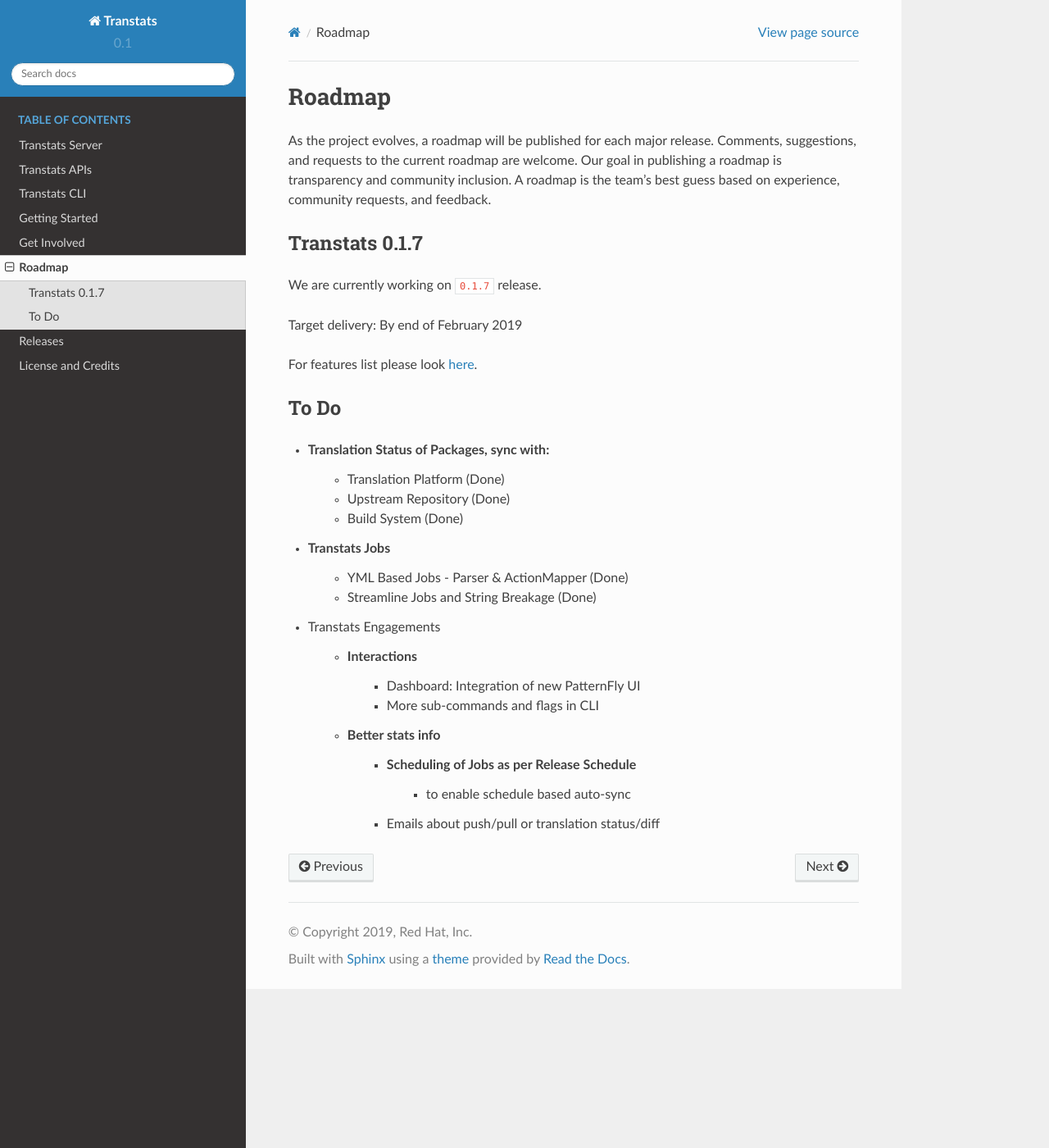
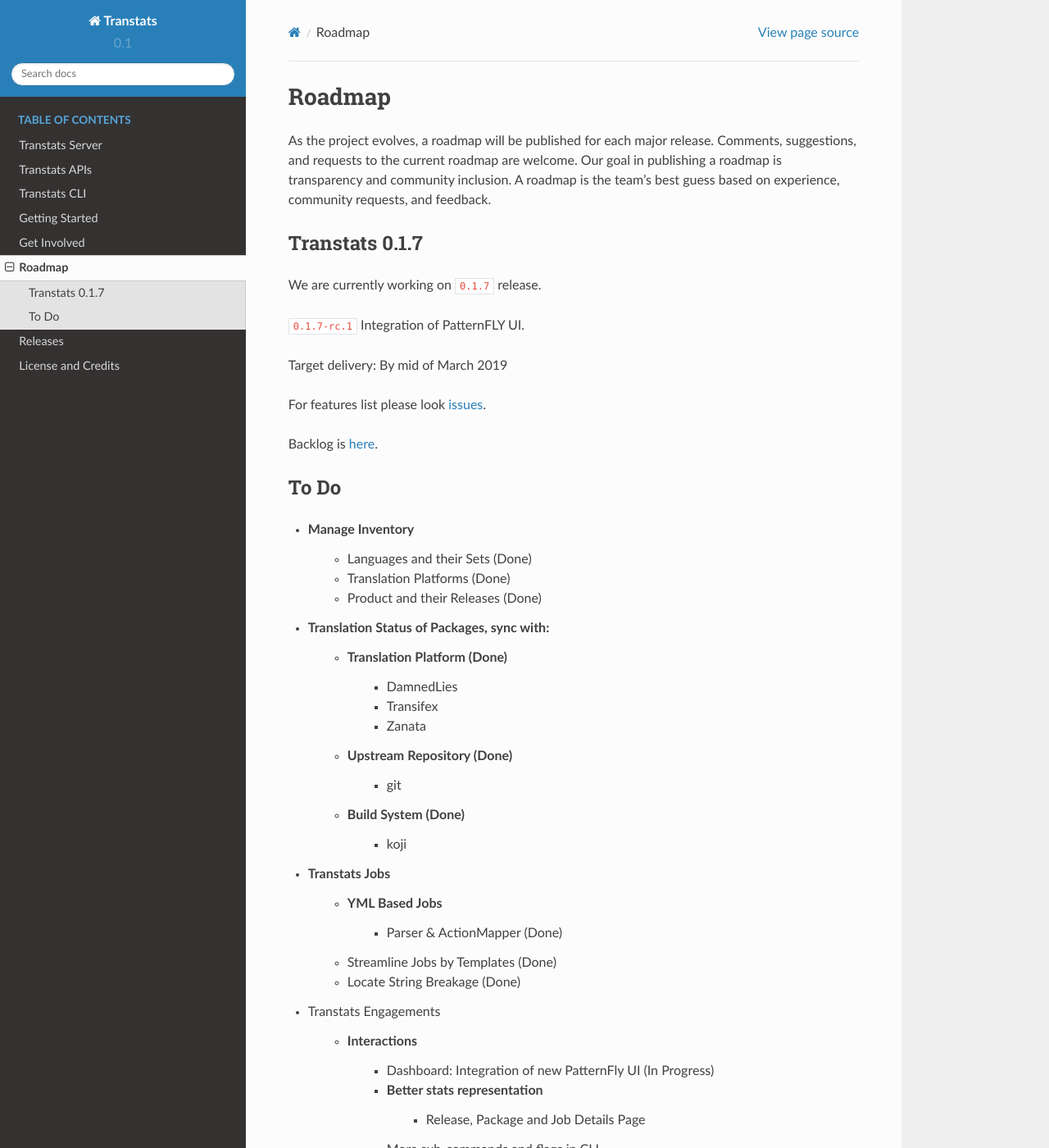
Before and after one commit to transtats/transtats, a Sphinx documentation site: the page built from docs/source/roadmap.rst, in a window 1280 px wide and 1400 px high. Shown: the whole window at 82% size. Built offline with Sphinx 7.4.7 and the Read the Docs theme 2.0.0, drawn with Linux system fonts in a browser that asks for light colours; some of the changed text lies outside the part shown.

```diff
--- a/docs/source/roadmap.rst
+++ b/docs/source/roadmap.rst
@@ -9,30 +9,56 @@ Transtats 0.1.7
 
 We are currently working on :code:`0.1.7` release.
 
-Target delivery: By end of February 2019
+:code:`0.1.7-rc.1`
+Integration of PatternFLY UI.
 
-For features list please look `here <https://github.com/transtats/transtats/issues?q=is%3Aopen+is%3Aissue+milestone%3Arelease_0.1.7>`_.
+Target delivery: By mid of March 2019
 
+
+For features list please look `issues <https://github.com/transtats/transtats/issues?q=is%3Aopen+is%3Aissue+milestone%3Arelease_0.1.7>`_.
+
+Backlog is `here <https://github.com/transtats/transtats/issues>`_.
 
 To Do
 =====
 
+- Manage Inventory
+    - Languages and their Sets (Done)
+    - Translation Platforms (Done)
+    - Product and their Releases (Done)
+
 - Translation Status of Packages, sync with:
     - Translation Platform (Done)
+        - DamnedLies
+        - Transifex
+        - Zanata
     - Upstream Repository (Done)
+        - git
     - Build System (Done)
+        - koji
 
 - Transtats Jobs
-    - YML Based Jobs - Parser & ActionMapper (Done)
-    - Streamline Jobs and String Breakage (Done)
+    - YML Based Jobs
+        - Parser & ActionMapper (Done)
+    - Streamline Jobs by Templates (Done)
+    - Locate String Breakage (Done)
 
 - Transtats Engagements
 
     - Interactions
-        - Dashboard: Integration of new PatternFly UI
+        - Dashboard: Integration of new PatternFly UI (In Progress)
+        - Better stats representation
+            - Release, Package and Job Details Page
         - More sub-commands and flags in CLI
 
-    - Better stats info
+    - Flexibility
         - Scheduling of Jobs as per Release Schedule
             - to enable schedule based auto-sync
         - Emails about push/pull or translation status/diff
+
+- Expanding Support
+    - Translation Platform
+        - Weblate
+    - Translation File Format in Jobs
+        - Java files
+    - More YML Job Templates
```
Also changed, not shown: CHANGELOG.md (+35 -0 lines), 1 other file.
